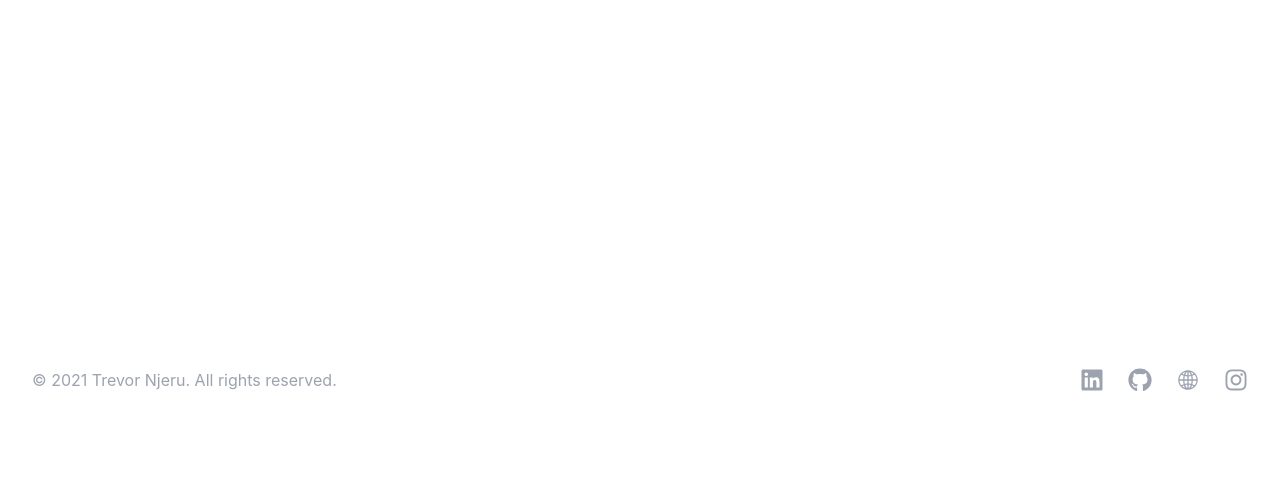
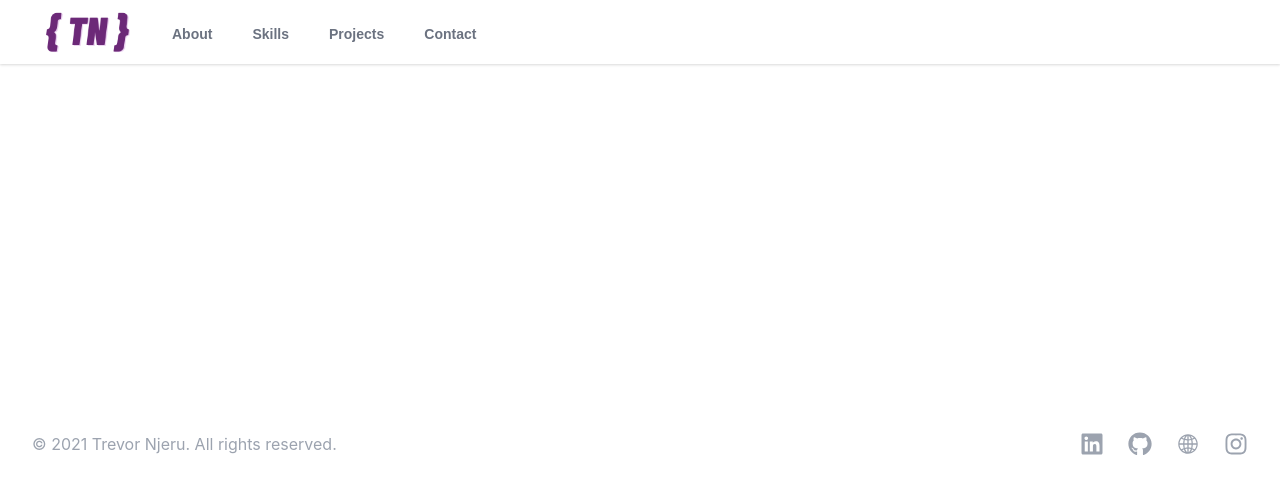
Before and after one commit to trevv16/react-ts-tailwind, a React (Create React App) app: page / in a window 1280 px wide. Shown: the top 494 px of the page. Built offline with nearby package versions, Linux system fonts and the light colour scheme; what @tailwindcss/typography would draw is missing.

Commit message:
added navigation comp

```diff
--- a/package.json
+++ b/package.json
@@ -5,6 +5,7 @@
   "dependencies": {
     "@craco/craco": "^6.1.2",
     "@headlessui/react": "^1.2.0",
+    "@heroicons/react": "^1.0.1",
     "@tailwindcss/aspect-ratio": "^0.2.0",
     "@tailwindcss/forms": "^0.2.1",
     "@tailwindcss/typography": "^0.4.0",
--- a/src/components/layout/Navigation.tsx
+++ b/src/components/layout/Navigation.tsx
@@ -1,5 +1,114 @@
-import React from 'react';
+/* This example requires Tailwind CSS v2.0+ */
+import React, { useEffect, useState } from 'react';
+import { Disclosure } from '@headlessui/react';
+import { MenuIcon, XIcon } from '@heroicons/react/outline';
+import { Link, useLocation } from 'react-router-dom';
 
 export default function Navigation() {
-  return <div></div>;
+  let location = useLocation();
+  const [currentPage, setCurrentPage] = useState(window.location.pathname);
+
+  useEffect(() => {
+    setCurrentPage(location.pathname);
+  }, [location]);
+
+  const activeLink = 'border-primary text-gray-900 border-b-2';
+  const inactiveLink = 'border-transparent text-gray-500 hover:border-gray hover:text-gray-700';
+  const linkDefault = 'inline-flex items-center px-1 pt-1 text-sm font-semibold';
+
+  const mobileActiveLink = 'bg-primaryLight border-primary text-white';
+  const mobileInactiveLink = 'border-transparent text-gray-500 hover:bg-gray-50 hover:border-gray hover:text-gray-700';
+  const mobileDefaultLink = 'block pl-3 pr-4 py-2 border-l-4 text-base font-semibold';
+
+  return (
+    <Disclosure as='nav' className='font-sans bg-white shadow'>
+      {/* eslint-disable max-len */}
+      {({ open }) => (
+        <>
+          <div className='max-w-7xl mx-auto px-4 sm:px-6 lg:px-8'>
+            <div className='flex justify-between h-16'>
+              <div className='flex'>
+                <div className='flex-shrink-0 flex items-center'>
+                  <Link to='/'>
+                    <img className='block lg:hidden h-8 w-auto' src='TN_logo.png' alt='Trevor Njeru logo' />
+                    <img className='hidden lg:block w-28 h-auto' src='TN_logo.png' alt='Trevor Njeru logo' />
+                  </Link>
+                </div>
+                <div className='hidden sm:ml-6 sm:flex sm:space-x-8'>
+                  {/* Current: "border-primary text-gray-900", Default: "border-transparent text-gray-500 hover:border-gray hover:text-gray-700" */}
+                  <Link
+                    to='/about'
+                    className={`${currentPage === '/about' ? activeLink : inactiveLink} ${linkDefault}`}
+                  >
+                    About
+                  </Link>
+                  <Link
+                    to='/skills'
+                    className={`${currentPage === '/skills' ? activeLink : inactiveLink} ${linkDefault}`}
+                  >
+                    Skills
+                  </Link>
+                  <Link
+                    to='/projects'
+                    className={`${currentPage === '/projects' ? activeLink : inactiveLink} ${linkDefault}`}
+                  >
+                    Projects
+                  </Link>
+                  <Link
+                    to='/contact'
+                    className={`${currentPage === '/contact' ? activeLink : inactiveLink} ${linkDefault}`}
+                  >
+                    Contact
+                  </Link>
+                </div>
+              </div>
+              <div className='-mr-2 flex items-center sm:hidden'>
+                {/* Mobile menu button */}
+                <Disclosure.Button className='inline-flex items-center justify-center p-2 rounded-md text-gray-400 hover:text-gray-500 hover:bg-gray-100 focus:outline-none focus:ring-2 focus:ring-inset focus:ring-indigo-500'>
+                  <span className='sr-only'>Open main menu</span>
+                  {open ? (
+                    <XIcon className='block h-6 w-6' aria-hidden='true' />
+                  ) : (
+                    <MenuIcon className='block h-6 w-6' aria-hidden='true' />
+                  )}
+                </Disclosure.Button>
+              </div>
+            </div>
+          </div>
+
+          <Disclosure.Panel className='sm:hidden'>
+            <div className='pt-2 pb-3 space-y-1'>
+              {/* Current: "bg-primaryLight border-primary text-primary", Default: "border-transparent text-gray-500 hover:bg-gray-50 hover:border-gray hover:text-gray-700" */}
+              <Link
+                to='/about'
+                className={`${currentPage === '/about' ? mobileActiveLink : mobileInactiveLink} ${mobileDefaultLink}`}
+              >
+                About
+              </Link>
+              <Link
+                to='/skills'
+                className={`${currentPage === '/skills' ? mobileActiveLink : mobileInactiveLink} ${mobileDefaultLink}`}
+              >
+                Skills
+              </Link>
+              <Link
+                to='/projects'
+                className={`${
+                  currentPage === '/projects' ? mobileActiveLink : mobileInactiveLink
+                } ${mobileDefaultLink}`}
+              >
+                Projects
+              </Link>
+              <Link
+                to='/contact'
+                className={`${currentPage === '/contact' ? mobileActiveLink : mobileInactiveLink} ${mobileDefaultLink}`}
+              >
+                Contact
+              </Link>
+            </div>
+          </Disclosure.Panel>
+        </>
+      )}
+    </Disclosure>
+  );
 }
```
Also changed, not shown: 1 other file (tests, documents, lock files or other folders).
